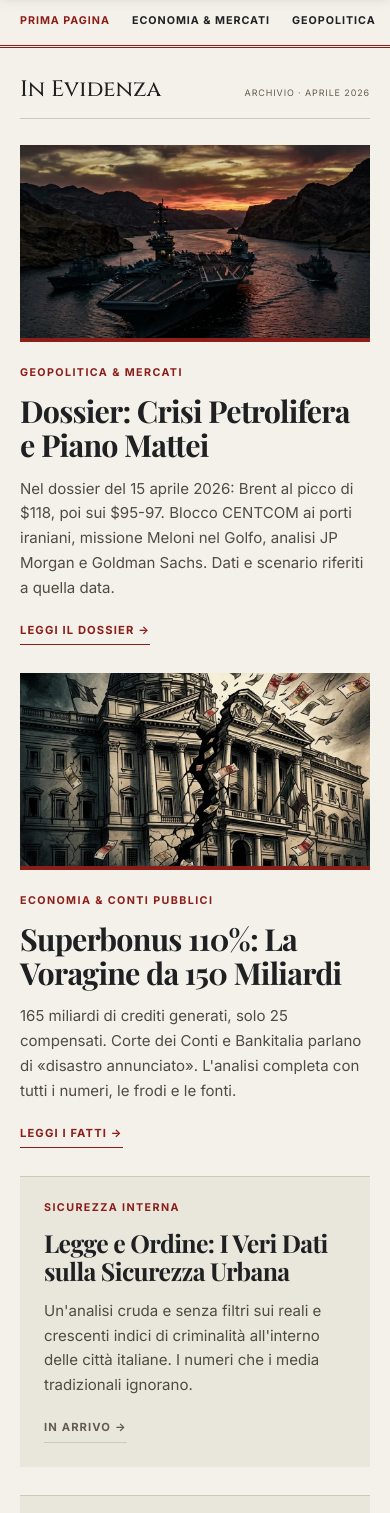
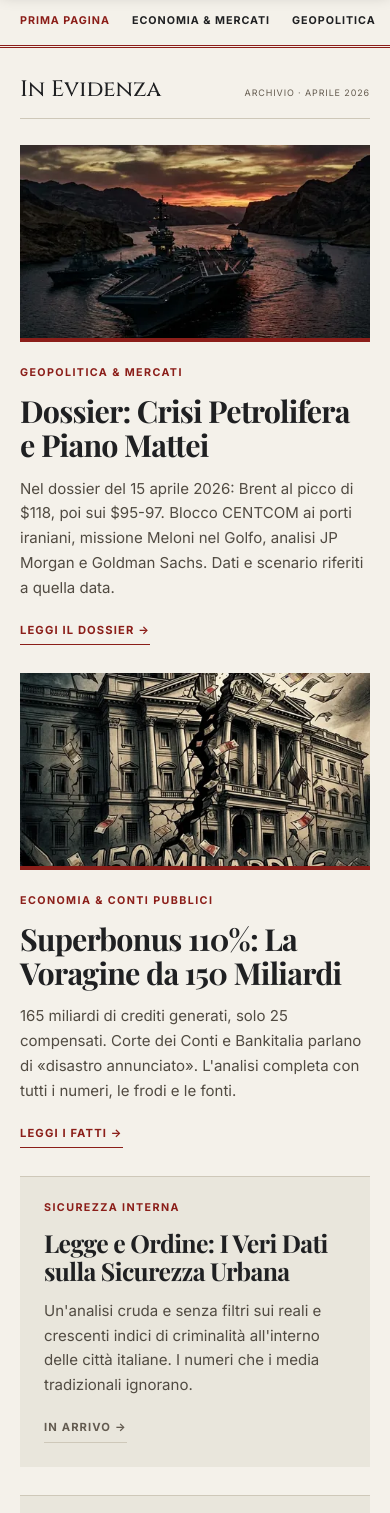
Before and after one commit to enniolizza/non-funziona-cosi, an Eleventy site: page src/pagine/home.njk in a window 390 px wide. Shown: the part 87-1600 px from the top of the page. Built offline with nearby package versions, Linux system fonts and the light colour scheme; Eleventy itself is replaced by a stand-in of ours; files that its build step writes are made by us from their sources.

Commit message:
Riusa le schede della prima pagina e serve copertine responsive

```diff
--- /dev/null
+++ b/src/_data/primaPagina.json
@@ -0,0 +1,38 @@
+[
+  {
+    "id": "geopolitica",
+    "layout": "lead",
+    "url": "articoli/petrolio_wti/index_petrolio.html",
+    "symbol": "🛢️",
+    "cover": "articoli/petrolio_wti/images/anteprima-petrolio",
+    "category": "Geopolitica & Mercati",
+    "title": "Dossier: Crisi Petrolifera e Piano Mattei",
+    "excerpt": "Nel dossier del 15 aprile 2026: Brent al picco di $118, poi sui $95-97. Blocco CENTCOM ai porti iraniani, missione Meloni nel Golfo, analisi JP Morgan e Goldman Sachs. Dati e scenario riferiti a quella data.",
+    "action": "Leggi il Dossier →"
+  },
+  {
+    "id": "economia",
+    "layout": "secondary",
+    "url": "articoli/superbonus_110/index_superbonus.html",
+    "symbol": "💣",
+    "cover": "articoli/superbonus_110/images/anteprima-superbonus",
+    "category": "Economia & Conti Pubblici",
+    "title": "Superbonus 110%: La Voragine da 150 Miliardi",
+    "excerpt": "165 miliardi di crediti generati, solo 25 compensati. Corte dei Conti e Bankitalia parlano di «disastro annunciato». L'analisi completa con tutti i numeri, le frodi e le fonti.",
+    "action": "Leggi i Fatti →"
+  },
+  {
+    "layout": "brief",
+    "category": "Sicurezza Interna",
+    "title": "Legge e Ordine: I Veri Dati sulla Sicurezza Urbana",
+    "excerpt": "Un'analisi cruda e senza filtri sui reali e crescenti indici di criminalità all'interno delle città italiane. I numeri che i media tradizionali ignorano.",
+    "action": "In Arrivo →"
+  },
+  {
+    "layout": "brief",
+    "category": "Radici & Cultura",
+    "title": "Riscoprire le Virtù dell'Impero nella Società Moderna",
+    "excerpt": "Famiglia, tradizione, onore. Perché i valori del mondo classico sono oggi l'unico e vero baluardo contro il declino morale contemporaneo.",
+    "action": "In Arrivo →"
+  }
+]
--- /dev/null
+++ b/src/_includes/scheda-articolo.njk
@@ -0,0 +1,14 @@
+<article class="article-card article-card--{{ scheda.layout }}"{% if scheda.id %} id="{{ scheda.id }}"{% endif %}>
+    {% if scheda.cover %}
+    <img class="article-image" src="{{ relativeRoot }}{{ scheda.cover }}-800.webp"
+         srcset="{{ relativeRoot }}{{ scheda.cover }}-480.webp 480w, {{ relativeRoot }}{{ scheda.cover }}-800.webp 800w, {{ relativeRoot }}{{ scheda.cover }}-1024.webp 1024w"
+         sizes="(max-width: 40rem) calc(100vw - 2.5rem), {% if scheda.layout == 'lead' %}(max-width: 76.25rem) 60vw, 700px{% else %}(max-width: 76.25rem) 40vw, 450px{% endif %}"
+         width="800" height="450" alt="" {% if scheda.layout == 'lead' %}fetchpriority="high"{% else %}loading="lazy"{% endif %} decoding="async">
+    {% endif %}
+    <div class="article-content">
+        <span class="article-category">{{ scheda.category | escape }}</span>
+        <h3 class="article-title">{% if scheda.url %}<a class="article-link" href="{{ relativeRoot }}{{ scheda.url }}"><span class="headline-symbol" aria-hidden="true">{{ scheda.symbol }}</span> {{ scheda.title | escape }}</a>{% else %}{{ scheda.title | escape }}{% endif %}</h3>
+        <p class="article-excerpt">{{ scheda.excerpt | escape }}</p>
+        <span class="read-more"{% if scheda.url %} aria-hidden="true"{% endif %}>{{ scheda.action | escape }}</span>
+    </div>
+</article>
--- a/src/pagine/home.njk
+++ b/src/pagine/home.njk
@@ -36,63 +36,16 @@ permalink: /pagine/home.html
     {% include "masthead.njk" %}
 
     <main id="main-content">
-        <div class="container">
+        <div class="container front-stories">
             <div class="section-heading"><h2 class="section-title">In Evidenza</h2>
-                <p class="archive-label">Archivio · Aprile 2026</p></div>
+                <p class="archive-label">Archivio · <time datetime="2026-04">Aprile 2026</time></p></div>
 
             <div class="news-grid">
-                <!-- Articolo Petrolio WTI (IN PRIMA PAGINA) -->
-                <article class="article-card" id="geopolitica">
-                    <a href="../articoli/petrolio_wti/index_petrolio.html" aria-hidden="true" tabindex="-1">
-                        <div class="article-oil article-image"></div>
-                    </a>
-                    <div class="article-content">
-                        <span class="article-category">Geopolitica & Mercati</span>
-                        <h3 class="article-title"><a href="../articoli/petrolio_wti/index_petrolio.html" class="article-link"><span class="headline-symbol" aria-hidden="true">🛢️</span> Dossier: Crisi Petrolifera e Piano Mattei</a></h3>
-                        <p class="article-excerpt">Nel dossier del 15 aprile 2026: Brent al picco di $118, poi sui $95-97. Blocco CENTCOM ai porti iraniani, missione Meloni nel Golfo, analisi JP Morgan e Goldman Sachs. Dati e scenario riferiti a quella data.</p>
-                        <a href="../articoli/petrolio_wti/index_petrolio.html" class="read-more" aria-label="Leggi il dossier completo sul petrolio e Piano Mattei">Leggi il Dossier &rarr;</a>
-                    </div>
-                </article>
-
-                <!-- Articolo Superbonus 110% -->
-                <article class="article-card" id="economia">
-                    <a href="../articoli/superbonus_110/index_superbonus.html" aria-hidden="true" tabindex="-1">
-                        <div class="article-image article-superbonus"></div>
-                    </a>
-                    <div class="article-content">
-                        <span class="article-category">Economia & Conti Pubblici</span>
-                        <h3 class="article-title"><a href="../articoli/superbonus_110/index_superbonus.html" class="article-link"><span class="headline-symbol" aria-hidden="true">💣</span> Superbonus 110%: La Voragine da 150 Miliardi</a></h3>
-                        <p class="article-excerpt">165 miliardi di crediti generati, solo 25 compensati. Corte dei Conti e Bankitalia parlano di «disastro annunciato». L'analisi completa con tutti i numeri, le frodi e le fonti.</p>
-                        <a href="../articoli/superbonus_110/index_superbonus.html" class="read-more" aria-label="Leggi l'articolo completo sul Superbonus 110%">Leggi i Fatti &rarr;</a>
-                    </div>
-                </article>
-
-                <!-- Placeholder 2 -->
-                <article class="article-card">
-                    <div class="article-security article-image"></div>
-                    <!-- Dark Slate Gray per Sicurezza -->
-                    <div class="article-content">
-                        <span class="article-category">Sicurezza Interna</span>
-                        <h3 class="article-title"><span class="article-link">Legge e Ordine: I Veri Dati sulla Sicurezza Urbana</span></h3>
-                        <p class="article-excerpt">Un'analisi cruda e senza filtri sui reali e crescenti indici di criminalità all'interno delle città italiane. I numeri che i media tradizionali ignorano.</p>
-                        <span class="read-more">In Arrivo &rarr;</span>
-                    </div>
-                </article>
-
-                <!-- Placeholder 3 -->
-                <article class="article-card">
-                    <div class="article-culture article-image"></div>
-                    <!-- Rosso pompeiano scuro per Cultura/Radici -->
-                    <div class="article-content">
-                        <span class="article-category">Radici & Cultura</span>
-                        <h3 class="article-title"><span class="article-link">Riscoprire le Virtù dell'Impero nella Società Moderna</span></h3>
-                        <p class="article-excerpt">Famiglia, tradizione, onore. Perché i valori del mondo classico sono oggi l'unico e vero baluardo contro il declino morale contemporaneo.</p>
-                        <span class="read-more">In Arrivo &rarr;</span>
-                    </div>
-                </article>
+                {% for scheda in primaPagina %}
+                {% include "scheda-articolo.njk" %}
+                {% endfor %}
             </div>
         </div>
-    </main>
 
         <div class="identity-grid">
             <div class="hero">
@@ -142,7 +95,7 @@ permalink: /pagine/home.html
 
         <!-- ===== NEWS TICKER ===== -->
         <div class="news-ticker">
-        <span class="ticker-label">Archivio · Aprile 2026</span>
+            <span class="ticker-label">Archivio · <time datetime="2026-04">Aprile 2026</time></span>
             <span class="ticker-content">
                 <span>Superbonus 110%: il buco nero da 150 miliardi che nessuno vuole raccontare</span>
                 <span>Aprile 2026: Brent al picco di 118$, poi sui 95-98$ tra le minacce di Trump; l'avvio del blocco navale raccontato nell'archivio</span>
@@ -193,7 +146,7 @@ permalink: /pagine/home.html
         </section>
 
         <!-- ===== STATS SECTION ===== -->
-    <section class="stats-section">
+        <div class="stats-section">
             <div class="stats-grid">
                 <div class="stat-item">
                     <div class="stat-number" id="stat-articles">2</div>
@@ -212,13 +165,11 @@ permalink: /pagine/home.html
                     <div class="stat-label">Caffè Bevuti</div>
                 </div>
             </div>
-    </section>
-
-
+        </div>
 
         <div class="newsletter">
             <div class="container">
-            <h3>Resta Libero. Newsletter in arrivo.</h3>
+                <h2>Resta Libero. Newsletter in arrivo.</h2>
                 <div class="newsletter-unavailable" role="note">
                     <p>La newsletter non è ancora attiva. Nessun indirizzo email viene raccolto.</p>
                 </div>
@@ -231,10 +182,9 @@ permalink: /pagine/home.html
             <cite>— Redazione Non Funziona Così</cite>
         </div>
 
+    </main>
+
     {% include "footer.njk" %}
-
-    <!-- ===== BANNER CAROUSEL SCRIPT ===== -->
-
 
 </body>
 </html>
```
Also changed, not shown: tests/browser-smoke.cjs (+7 -2 lines), articoli/petrolio_wti/images/anteprima-petrolio-1024.webp (added), articoli/petrolio_wti/images/anteprima-petrolio-480.webp (added), articoli/petrolio_wti/images/anteprima-petrolio-800.webp (added), articoli/superbonus_110/images/anteprima-superbonus-1024.webp (added), articoli/superbonus_110/images/anteprima-superbonus-480.webp (added), articoli/superbonus_110/images/anteprima-superbonus-800.webp (added), pagine/home.html, src/articoli/petrolio_wti/images/anteprima-petrolio-1024.webp (added), src/articoli/petrolio_wti/images/anteprima-petrolio-480.webp (added), src/articoli/petrolio_wti/images/anteprima-petrolio-800.webp (added), src/articoli/superbonus_110/images/anteprima-superbonus-1024.webp (added), src/articoli/superbonus_110/images/anteprima-superbonus-480.webp (added), src/articoli/superbonus_110/images/anteprima-superbonus-800.webp (added). Lines whose indentation alone changed are shown as unchanged.
